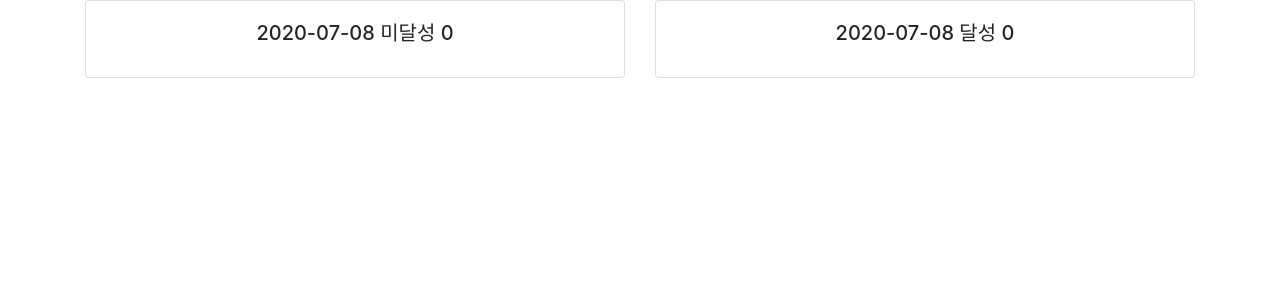
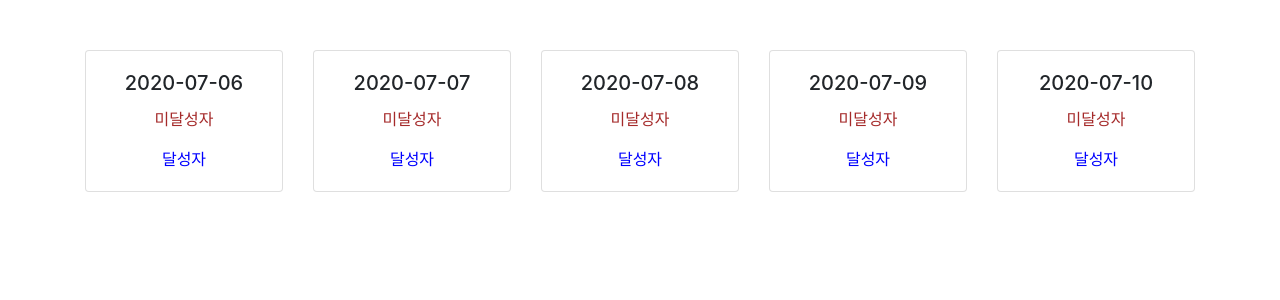
Before and after one commit to OnlineAlgorismStudy/OASM-web, a React (Create React App) app: page / in a window 1280 px wide. Shown: the top 300 px of the page. Built offline with nearby package versions, Linux system fonts and the light colour scheme.

Commit message:
[Add] 핫픽스 구현

```diff
--- a/src/pages/Home.js
+++ b/src/pages/Home.js
@@ -5,20 +5,60 @@ import moment from "moment";
 import { useDispatch, useSelector } from "react-redux";
 import { SUCCESS } from "utils/redux";
 import { userAction } from "redux/modules/user";
-import { fileAction } from "redux/modules/file";
+import {
+  fileAction,
+  fileMonAction,
+  fileTueAction,
+  fileWedAction,
+  fileThuAction,
+  fileFriAction,
+} from "redux/modules/file";
 
 export default () => {
   const dispatch = useDispatch();
 
   const users = useSelector((store) => store.user.users);
   const files = useSelector((store) => store.file.files);
+  const mon = useSelector((store) => store.file.mon);
+  const tue = useSelector((store) => store.file.tue);
+  const wed = useSelector((store) => store.file.wed);
+  const thu = useSelector((store) => store.file.thu);
+  const fri = useSelector((store) => store.file.fri);
+
+  const days = [
+    moment().startOf("isoWeek").format("YYYY-MM-DD"),
+    moment().startOf("isoWeek").add(1, "days").format("YYYY-MM-DD"),
+    moment().startOf("isoWeek").add(2, "days").format("YYYY-MM-DD"),
+    moment().startOf("isoWeek").add(3, "days").format("YYYY-MM-DD"),
+    moment().startOf("isoWeek").add(4, "days").format("YYYY-MM-DD"),
+  ];
 
   const [complates, setComplates] = useState([]);
   const [notComplates, setNotComplates] = useState([]);
 
+  const [monComplates, setMonComplates] = useState([]);
+  const [monNotComplates, setMonNotComplates] = useState([]);
+
+  const [tueComplates, setTueComplates] = useState([]);
+  const [tueNotComplates, setTueNotComplates] = useState([]);
+
+  const [wedComplates, setWedComplates] = useState([]);
+  const [wedNotComplates, setWedNotComplates] = useState([]);
+
+  const [thuComplates, setThuComplates] = useState([]);
+  const [thuNotComplates, setThuNotComplates] = useState([]);
+
+  const [friComplates, setFriComplates] = useState([]);
+  const [friNotComplates, setFriNotComplates] = useState([]);
+
   useEffect(() => {
     dispatch(userAction());
     dispatch(fileAction({ date: moment().format("YYYY-MM-DD") }));
+    dispatch(fileMonAction({ date: days[0] }));
+    dispatch(fileTueAction({ date: days[1] }));
+    dispatch(fileWedAction({ date: days[2] }));
+    dispatch(fileThuAction({ date: days[3] }));
+    dispatch(fileFriAction({ date: days[4] }));
   }, [dispatch]);
 
   useEffect(() => {
@@ -36,9 +76,147 @@ export default () => {
     }
   }, [dispatch, users, files]);
 
+  useEffect(() => {
+    if (mon.status === SUCCESS) {
+      setMonComplates(
+        users.data.filter((user) =>
+          mon.data.map((file) => file.user).includes(user.github)
+        )
+      );
+      setMonNotComplates(
+        users.data.filter(
+          (user) => !mon.data.map((file) => file.user).includes(user.github)
+        )
+      );
+    }
+  }, [dispatch, users, mon]);
+
+  useEffect(() => {
+    if (tue.status === SUCCESS) {
+      setTueComplates(
+        users.data.filter((user) =>
+          tue.data.map((file) => file.user).includes(user.github)
+        )
+      );
+      setTueNotComplates(
+        users.data.filter(
+          (user) => !tue.data.map((file) => file.user).includes(user.github)
+        )
+      );
+    }
+  }, [dispatch, users, tue]);
+
+  useEffect(() => {
+    if (wed.status === SUCCESS) {
+      setWedComplates(
+        users.data.filter((user) =>
+          wed.data.map((file) => file.user).includes(user.github)
+        )
+      );
+      setWedNotComplates(
+        users.data.filter(
+          (user) => !wed.data.map((file) => file.user).includes(user.github)
+        )
+      );
+    }
+  }, [dispatch, users, wed]);
+
+  useEffect(() => {
+    if (thu.status === SUCCESS) {
+      setThuComplates(
+        users.data.filter((user) =>
+          thu.data.map((file) => file.user).includes(user.github)
+        )
+      );
+      setThuNotComplates(
+        users.data.filter(
+          (user) => !thu.data.map((file) => file.user).includes(user.github)
+        )
+      );
+    }
+  }, [dispatch, users, thu]);
+
+  useEffect(() => {
+    if (fri.status === SUCCESS) {
+      setFriComplates(
+        users.data.filter((user) =>
+          fri.data.map((file) => file.user).includes(user.github)
+        )
+      );
+      setFriNotComplates(
+        users.data.filter(
+          (user) => !fri.data.map((file) => file.user).includes(user.github)
+        )
+      );
+    }
+  }, [dispatch, users, fri]);
+
   return (
     <Container>
-      <Row>
+      <Row style={{ textAlign: "center", marginTop: 50 }}>
+        {days.map((day, index) => (
+          <Col md>
+            <Card>
+              <Card.Body>
+                <Card.Title>{day}</Card.Title>
+                <Card.Text style={{ color: "brown" }}>미달성자</Card.Text>
+                {index === 0 &&
+                  monNotComplates.map((notComplate) => (
+                    <Card.Text key={notComplate.github}>
+                      {notComplate.name}
+                    </Card.Text>
+                  ))}
+                {index === 1 &&
+                  tueNotComplates.map((notComplate) => (
+                    <Card.Text key={notComplate.github}>
+                      {notComplate.name}
+                    </Card.Text>
+                  ))}
+                {index === 2 &&
+                  wedNotComplates.map((notComplate) => (
+                    <Card.Text key={notComplate.github}>
+                      {notComplate.name}
+                    </Card.Text>
+                  ))}
+                {index === 3 &&
+                  thuNotComplates.map((notComplate) => (
+                    <Card.Text key={notComplate.github}>
+                      {notComplate.name}
+                    </Card.Text>
+                  ))}
+                {index === 4 &&
+                  friNotComplates.map((notComplate) => (
+                    <Card.Text key={notComplate.github}>
+                      {notComplate.name}
+                    </Card.Text>
+                  ))}
+                <Card.Text style={{ color: "blue" }}>달성자</Card.Text>
+                {index === 0 &&
+                  monComplates.map((complate) => (
+                    <Card.Text key={complate.github}>{complate.name}</Card.Text>
+                  ))}
+                {index === 1 &&
+                  tueComplates.map((complate) => (
+                    <Card.Text key={complate.github}>{complate.name}</Card.Text>
+                  ))}
+                {index === 2 &&
+                  wedComplates.map((complate) => (
+                    <Card.Text key={complate.github}>{complate.name}</Card.Text>
+                  ))}
+                {index === 3 &&
+                  thuComplates.map((complate) => (
+                    <Card.Text key={complate.github}>{complate.name}</Card.Text>
+                  ))}
+                {index === 4 &&
+                  friComplates.map((complate) => (
+                    <Card.Text key={complate.github}>{complate.name}</Card.Text>
+                  ))}
+              </Card.Body>
+            </Card>
+          </Col>
+        ))}
+      </Row>
+      {/* <Row>
         <Col md={6}>
           <Card style={{ textAlign: "center" }}>
             <Card.Body>
@@ -65,7 +243,7 @@ export default () => {
             </Card.Body>
           </Card>
         </Col>
-      </Row>
+      </Row> */}
     </Container>
   );
 };
--- a/src/redux/modules/file.js
+++ b/src/redux/modules/file.js
@@ -8,16 +8,50 @@ import {
 
 const initialState = {
   files: init,
+  mon: init,
+  tue: init,
+  wed: init,
+  thu: init,
+  fri: init,
 };
 
 export const FILE = "file";
+
+export const FILE_MON = "file_mon";
+export const FILE_TUE = "file_tue";
+export const FILE_WED = "file_wed";
+export const FILE_THU = "file_thu";
+export const FILE_FRI = "file_fri";
+
 export const fileAction = createAction(FILE);
+export const fileMonAction = createAction(FILE_MON);
+export const fileTueAction = createAction(FILE_TUE);
+export const fileWedAction = createAction(FILE_WED);
+export const fileThuAction = createAction(FILE_THU);
+export const fileFriAction = createAction(FILE_FRI);
+
 export const fileActions = baseApiActionType(fileAction);
+export const fileMonActions = baseApiActionType(fileMonAction);
+export const fileTueActions = baseApiActionType(fileTueAction);
+export const fileWedActions = baseApiActionType(fileWedAction);
+export const fileThuActions = baseApiActionType(fileThuAction);
+export const fileFriActions = baseApiActionType(fileFriAction);
+
 export const fileEntity = createEntity(fileActions);
+export const fileMonEntity = createEntity(fileMonActions);
+export const fileTueEntity = createEntity(fileTueActions);
+export const fileWedEntity = createEntity(fileWedActions);
+export const fileThuEntity = createEntity(fileThuActions);
+export const fileFriEntity = createEntity(fileFriActions);
 
 export default handleActions(
   {
     ...baseAsyncActionHandler("files", fileActions),
+    ...baseAsyncActionHandler("mon", fileMonActions),
+    ...baseAsyncActionHandler("tue", fileTueActions),
+    ...baseAsyncActionHandler("wed", fileWedActions),
+    ...baseAsyncActionHandler("thu", fileThuActions),
+    ...baseAsyncActionHandler("fri", fileFriActions),
   },
   initialState
 );
--- a/src/saga/file.js
+++ b/src/saga/file.js
@@ -1,5 +1,18 @@
 import { call, take, fork, all } from "redux-saga/effects";
-import { FILE, fileEntity } from "redux/modules/file";
+import {
+  FILE,
+  FILE_MON,
+  FILE_TUE,
+  FILE_WED,
+  FILE_THU,
+  FILE_FRI,
+  fileEntity,
+  fileMonEntity,
+  fileTueEntity,
+  fileWedEntity,
+  fileThuEntity,
+  fileFriEntity,
+} from "redux/modules/file";
 import { fetchEntity } from "utils/saga";
 import firebase from "utils/firebase";
 
@@ -16,6 +29,12 @@ const getFiles = async (data) =>
 
 const getFilesSaga = fetchEntity(fileEntity, getFiles);
 
+const getMonFilesSaga = fetchEntity(fileMonEntity, getFiles);
+const getTueFilesSaga = fetchEntity(fileTueEntity, getFiles);
+const getWedFilesSaga = fetchEntity(fileWedEntity, getFiles);
+const getThuFilesSaga = fetchEntity(fileThuEntity, getFiles);
+const getFriFilesSaga = fetchEntity(fileFriEntity, getFiles);
+
 function* watchGetFiles() {
   while (true) {
     const { payload } = yield take(FILE);
@@ -23,6 +42,48 @@ function* watchGetFiles() {
   }
 }
 
+function* watchGetMonFiles() {
+  while (true) {
+    const { payload } = yield take(FILE_MON);
+    yield call(getMonFilesSaga, payload);
+  }
+}
+
+function* watchGetTueFiles() {
+  while (true) {
+    const { payload } = yield take(FILE_TUE);
+    yield call(getTueFilesSaga, payload);
+  }
+}
+
+function* watchGetWedFiles() {
+  while (true) {
+    const { payload } = yield take(FILE_WED);
+    yield call(getWedFilesSaga, payload);
+  }
+}
+
+function* watchGetThuFiles() {
+  while (true) {
+    const { payload } = yield take(FILE_THU);
+    yield call(getThuFilesSaga, payload);
+  }
+}
+
+function* watchGetFriFiles() {
+  while (true) {
+    const { payload } = yield take(FILE_FRI);
+    yield call(getFriFilesSaga, payload);
+  }
+}
+
 export default function* rootSaga() {
-  yield all([fork(watchGetFiles)]);
+  yield all([
+    fork(watchGetFiles),
+    fork(watchGetMonFiles),
+    fork(watchGetTueFiles),
+    fork(watchGetWedFiles),
+    fork(watchGetThuFiles),
+    fork(watchGetFriFiles),
+  ]);
 }
```
